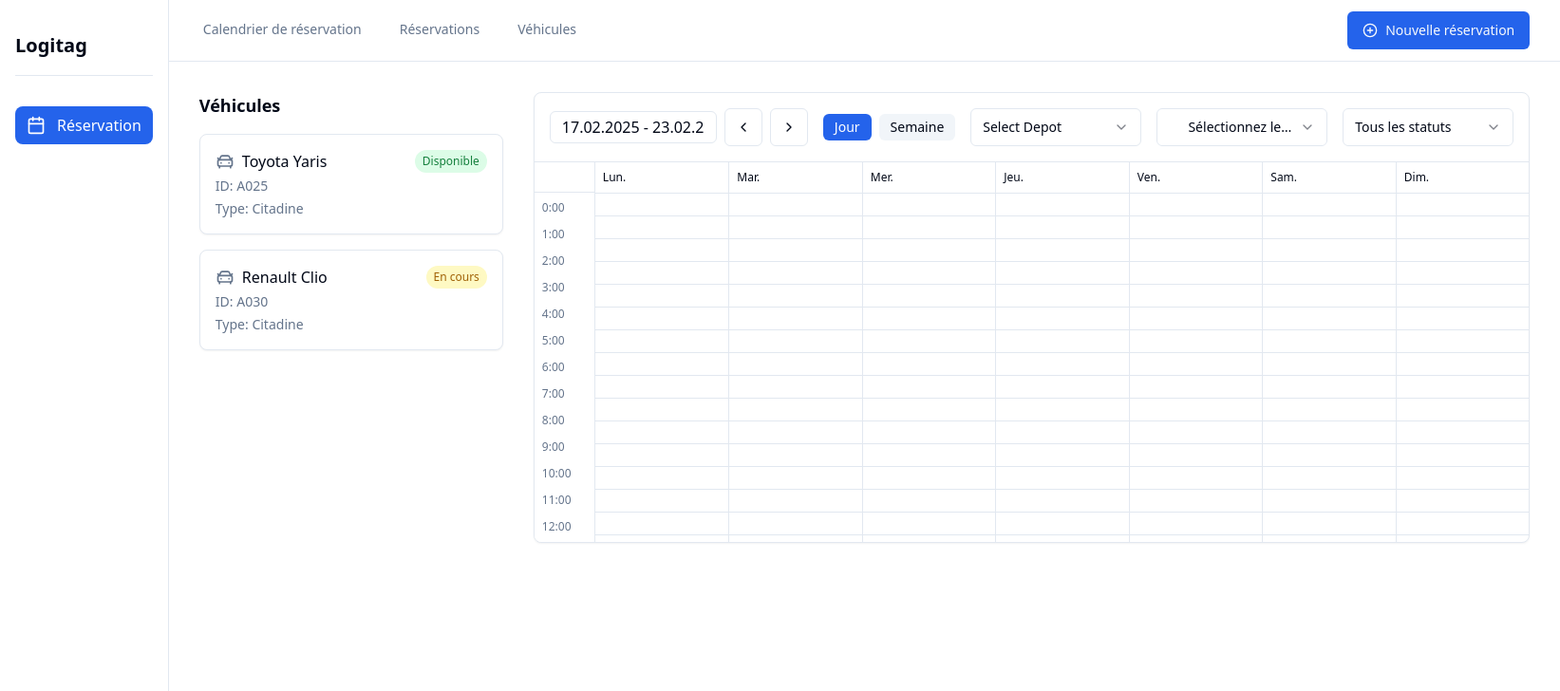
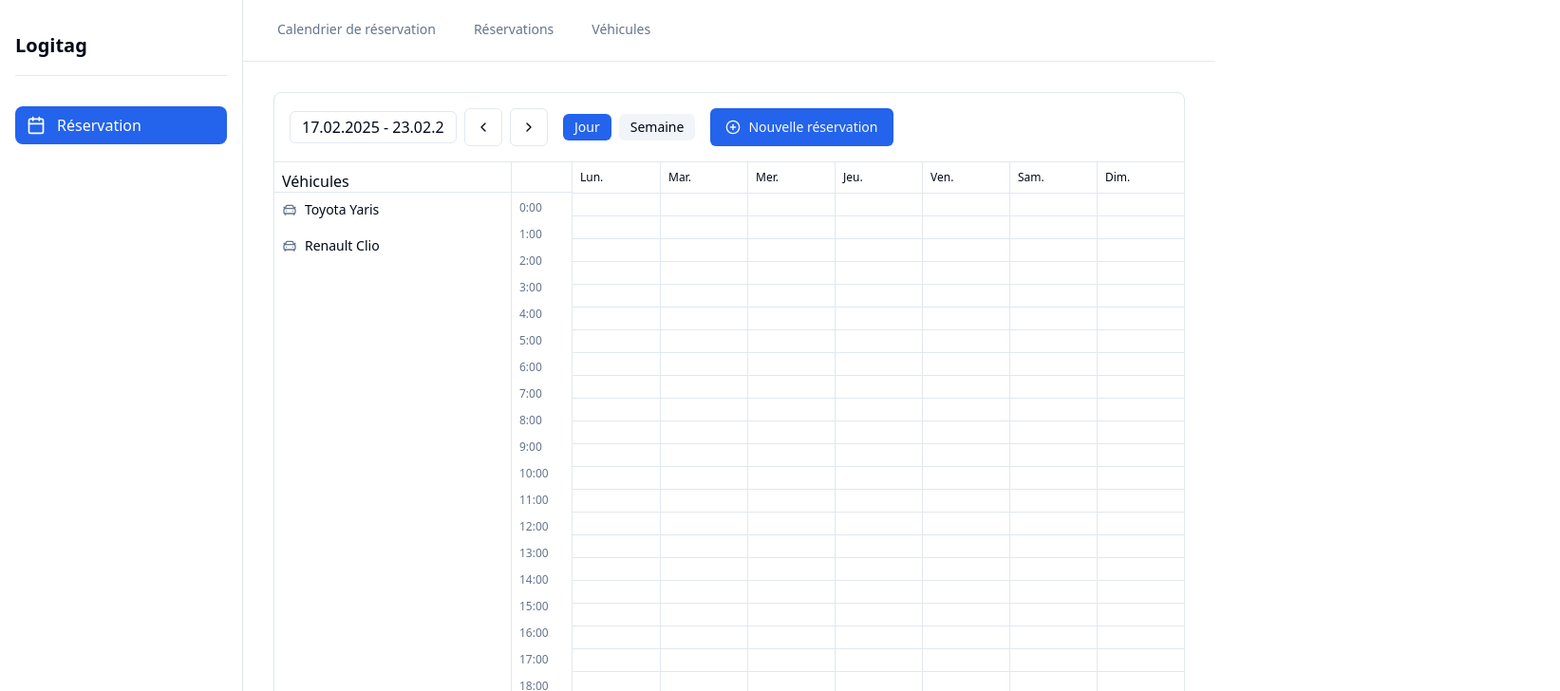
Before and after one commit to Aymanebouf/reservation-vehicules, a React (Vite) app: page / in a window 1280 px wide. Shown: the top 728 px of the page at 95% size, 1643 px wide, since content can reach past the window. Built offline with nearby package versions, Linux system fonts and the light colour scheme.

Commit message:
Integrate vehicle data into calendar
The vehicle list will no longer be scrollable.  Vehicle data will be integrated into the calendar view as shown in the provided screenshot. A booking form, as shown in the provided screenshot, will appear when the "New Reservation" button is clicked.

```diff
--- a/src/components/Calendar/BookingCalendar.tsx
+++ b/src/components/Calendar/BookingCalendar.tsx
@@ -9,9 +9,77 @@ import {
   SelectTrigger,
   SelectValue,
 } from "@/components/ui/select";
+import {
+  Dialog,
+  DialogContent,
+  DialogHeader,
+  DialogTitle,
+  DialogTrigger,
+} from "@/components/ui/dialog";
+import { CarFront, PlusCircle } from "lucide-react";
+import { Input } from "@/components/ui/input";
+import { Label } from "@/components/ui/label";
 
 const weekDays = ["Lun.", "Mar.", "Mer.", "Jeu.", "Ven.", "Sam.", "Dim."];
 const timeSlots = Array.from({ length: 24 }, (_, i) => `${i}:00`);
+const vehicles = [
+  {
+    id: "A025",
+    name: "Toyota Yaris",
+    status: "Disponible",
+    type: "Citadine",
+  },
+  {
+    id: "A030",
+    name: "Renault Clio",
+    status: "En cours",
+    type: "Citadine",
+  },
+];
+
+const NewBookingForm = () => {
+  return (
+    <div className="space-y-4">
+      <div className="space-y-2">
+        <Label htmlFor="driver">Conducteur</Label>
+        <Select>
+          <SelectTrigger>
+            <SelectValue placeholder="Sélectionnez le conducteur" />
+          </SelectTrigger>
+          <SelectContent>
+            <SelectItem value="john">John Doe</SelectItem>
+            <SelectItem value="jane">Jane Smith</SelectItem>
+          </SelectContent>
+        </Select>
+      </div>
+      <div className="space-y-2">
+        <Label htmlFor="vehicle">Véhicule</Label>
+        <Select>
+          <SelectTrigger>
+            <SelectValue placeholder="Sélectionnez le véhicule" />
+          </SelectTrigger>
+          <SelectContent>
+            <SelectItem value="a025">A025 - Toyota Yaris</SelectItem>
+            <SelectItem value="a030">A030 - Renault Clio</SelectItem>
+          </SelectContent>
+        </Select>
+      </div>
+      <div className="grid gap-4 md:grid-cols-2">
+        <div className="space-y-2">
+          <Label htmlFor="start">Date de début</Label>
+          <Input type="datetime-local" id="start" />
+        </div>
+        <div className="space-y-2">
+          <Label htmlFor="end">Date de fin</Label>
+          <Input type="datetime-local" id="end" />
+        </div>
+      </div>
+      <div className="pt-4 flex justify-end">
+        <Button>Réserver</Button>
+      </div>
+    </div>
+  );
+};
 
 export const BookingCalendar = () => {
   return (
@@ -39,38 +107,40 @@ export const BookingCalendar = () => {
               Semaine
             </button>
           </div>
-          <Select>
-            <SelectTrigger className="w-[180px]">
-              <SelectValue placeholder="Select Depot" />
-            </SelectTrigger>
-            <SelectContent>
-              <SelectItem value="depot1">Depot 1</SelectItem>
-              <SelectItem value="depot2">Depot 2</SelectItem>
-            </SelectContent>
-          </Select>
-          <Select>
-            <SelectTrigger className="w-[180px]">
-              <SelectValue placeholder="Sélectionnez le pilote" />
-            </SelectTrigger>
-            <SelectContent>
-              <SelectItem value="pilot1">Pilot 1</SelectItem>
-              <SelectItem value="pilot2">Pilot 2</SelectItem>
-            </SelectContent>
-          </Select>
-          <Select>
-            <SelectTrigger className="w-[180px]">
-              <SelectValue placeholder="Tous les statuts" />
-            </SelectTrigger>
-            <SelectContent>
-              <SelectItem value="all">Tous</SelectItem>
-              <SelectItem value="active">Actif</SelectItem>
-              <SelectItem value="inactive">Inactif</SelectItem>
-            </SelectContent>
-          </Select>
+          <Dialog>
+            <DialogTrigger asChild>
+              <Button className="gap-2">
+                <PlusCircle className="h-4 w-4" />
+                Nouvelle réservation
+              </Button>
+            </DialogTrigger>
+            <DialogContent className="sm:max-w-[500px]">
+              <DialogHeader>
+                <DialogTitle>Nouvelle réservation</DialogTitle>
+              </DialogHeader>
+              <NewBookingForm />
+            </DialogContent>
+          </Dialog>
         </div>
       </div>
-      <div className="grid h-[400px] grid-cols-[auto_1fr] overflow-auto">
-        <div className="sticky left-0 w-16 border-r bg-white">
+      <div className="grid grid-cols-[250px_auto_1fr] h-[600px] overflow-y-auto">
+        {/* Colonne des véhicules */}
+        <div className="border-r">
+          <div className="h-8 border-b bg-white font-medium p-2">Véhicules</div>
+          <div className="space-y-[2px]">
+            {vehicles.map((vehicle) => (
+              <div
+                key={vehicle.id}
+                className="flex items-center gap-2 p-2 hover:bg-slate-50"
+              >
+                <CarFront className="h-4 w-4 text-slate-500" />
+                <span className="text-sm">{vehicle.name}</span>
+              </div>
+            ))}
+          </div>
+        </div>
+        {/* Colonne des heures */}
+        <div className="w-16 border-r bg-white">
           <div className="h-8 border-b" />
           <div className="space-y-3 p-2">
             {timeSlots.map((time) => (
@@ -78,6 +148,7 @@ export const BookingCalendar = () => {
             ))}
           </div>
         </div>
+        {/* Grille du calendrier */}
         <div>
           <div className="grid grid-cols-7 border-b">
             {weekDays.map((day) => (
--- a/src/pages/Index.tsx
+++ b/src/pages/Index.tsx
@@ -1,10 +1,7 @@
 
 import { BookingCalendar } from "@/components/Calendar/BookingCalendar";
 import { Sidebar } from "@/components/Layout/Sidebar";
-import { VehicleList } from "@/components/Vehicles/VehicleList";
 import { Link, useLocation } from "react-router-dom";
-import { Button } from "@/components/ui/button";
-import { PlusCircle } from "lucide-react";
 
 const Index = () => {
   const location = useLocation();
@@ -19,7 +16,7 @@ const Index = () => {
       <Sidebar />
       <main className="flex-1">
         <div className="border-b">
-          <div className="flex h-16 items-center justify-between px-8">
+          <div className="flex h-16 items-center px-8">
             <nav className="flex space-x-8">
               {tabs.map((tab) => (
                 <Link
@@ -35,19 +32,10 @@ const Index = () => {
                 </Link>
               ))}
             </nav>
-            <Button className="gap-2">
-              <PlusCircle className="h-4 w-4" />
-              Nouvelle réservation
-            </Button>
           </div>
         </div>
-        <div className="flex gap-8 p-8">
-          <div className="w-80">
-            <VehicleList />
-          </div>
-          <div className="flex-1">
-            <BookingCalendar />
-          </div>
+        <div className="p-8">
+          <BookingCalendar />
         </div>
       </main>
     </div>
```
